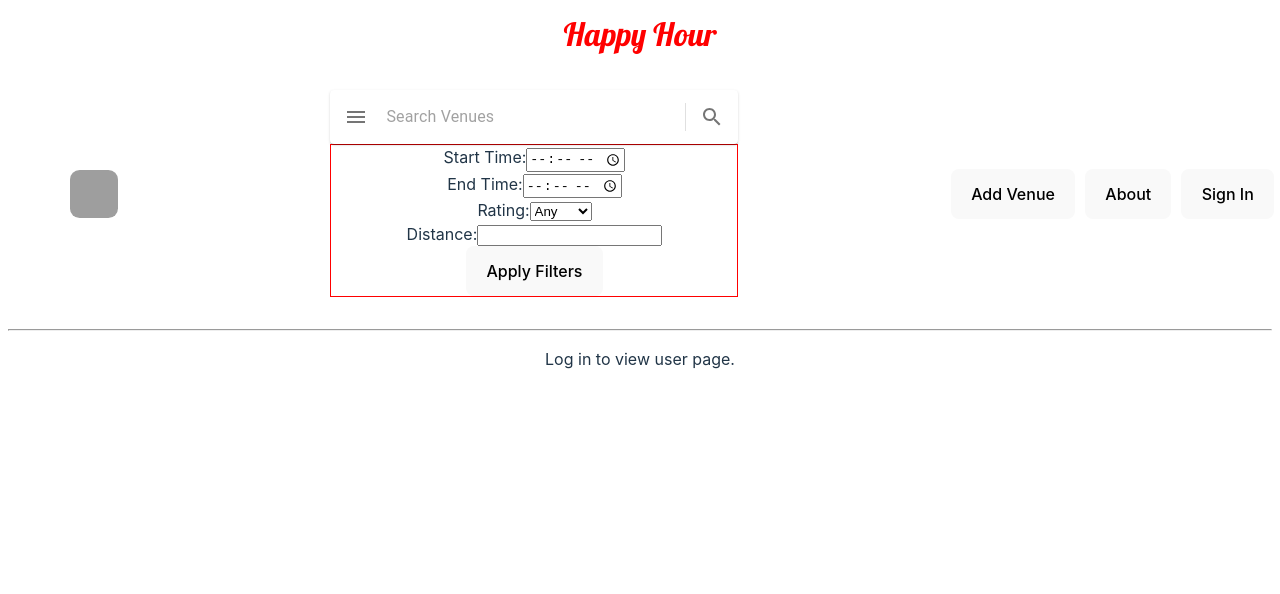
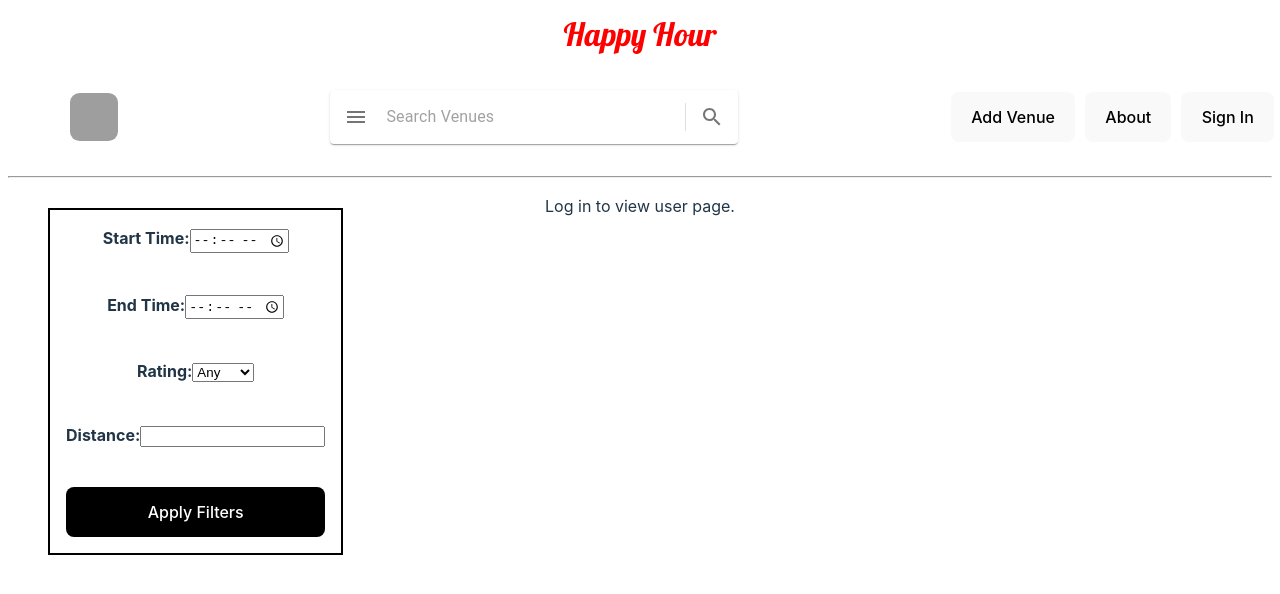
Before and after one commit to samtessema9/HappyHour, a React (Vite) app in the folder client/: page /user in a window 1280 px wide. Shown: the top 594 px of the page. Built offline with nearby package versions, Linux system fonts and the light colour scheme; grey boxes are pictures that could not be loaded.

Commit message:
basic styling for filters

```diff
--- a/client/src/components/index.css
+++ b/client/src/components/index.css
@@ -76,7 +76,19 @@ button {
 }
 
 #filters {
-    /* height: 50px;
-    width: 200px; */
-    border: solid 1px red;
+    padding: 1em;
+    border: solid 2px black;
+    display: flex;
+    flex-direction: column;
+    gap: 2.5em;
+    position: fixed;
+    top: 12em;
+    left: 3em;
+    margin-top: 1em;
+    font-weight: 700;
 }
+
+#filters button {
+    background-color: black;
+    color: white;
+}
```
